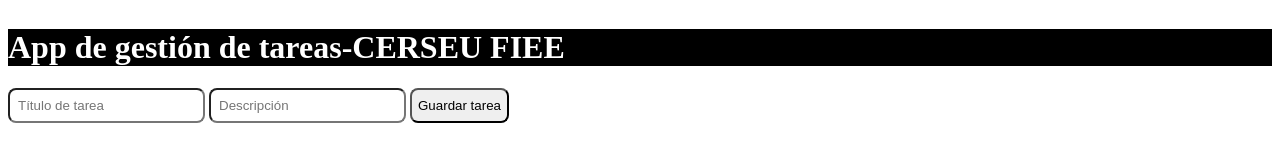
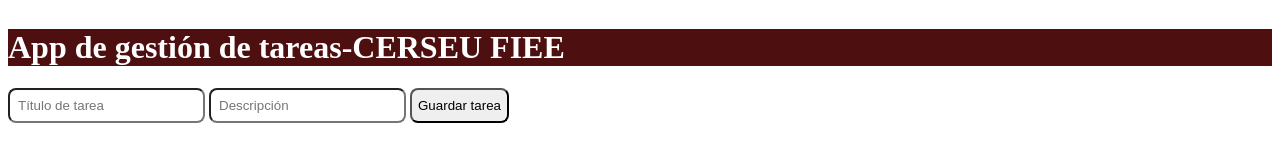
Before and after one commit to luiscavibot/appTareas, a plain HTML site: page index.html in a window 1280 px wide. Drawn offline with Linux system fonts and the light colour scheme.

Commit message:
cambié el título

```diff
--- a/index.html
+++ b/index.html
@@ -6,7 +6,7 @@
 		<style>
 			h1 {
 				color: white;
-				background: black;
+				background: rgb(77, 15, 15);
 				display: inline-block;
 			}
 			input,
```
